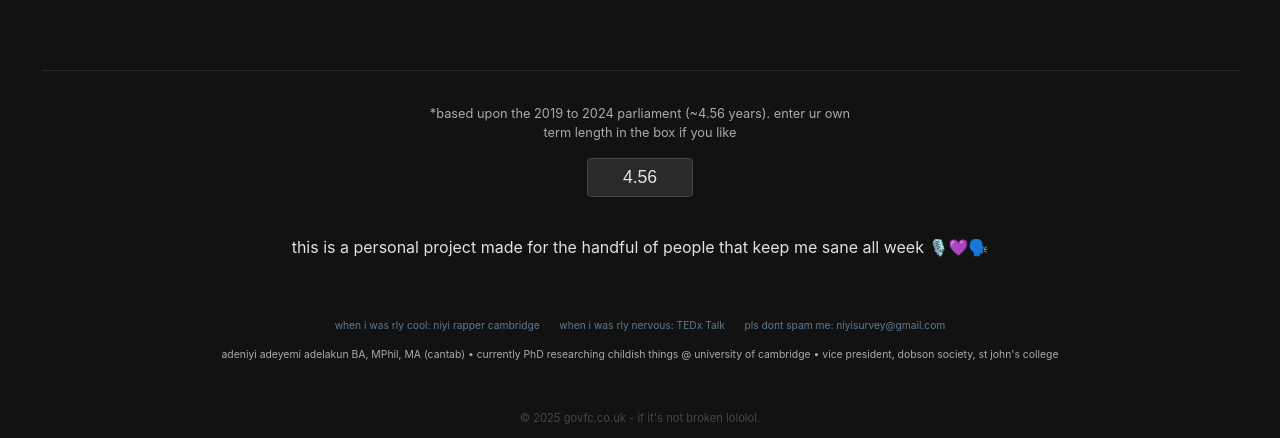
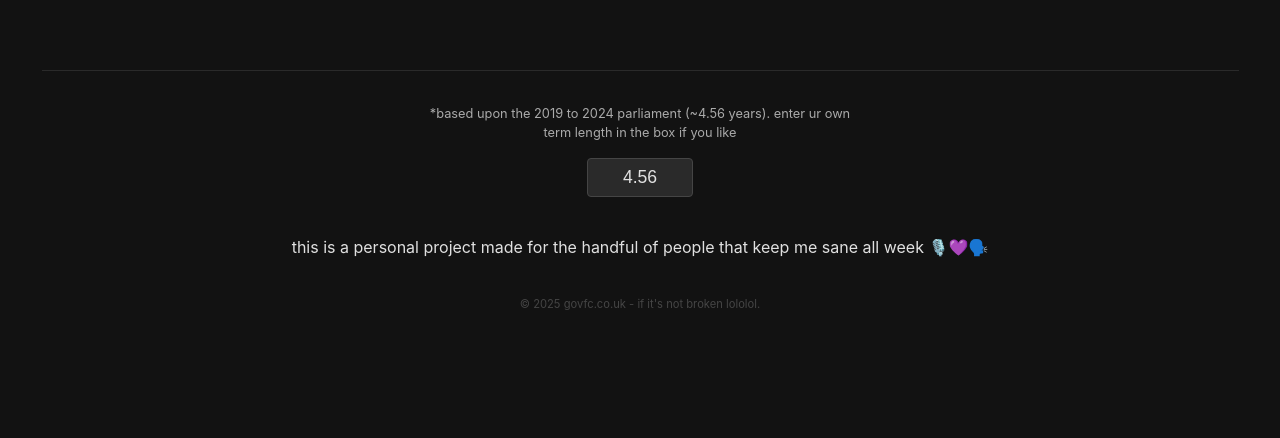
Before and after one commit to niyisurvey/govfc-html-ticker, a plain HTML site: page index.html in a window 1280 px wide. Shown: the part 504-942 px from the top of the page. After the commit the page ends 828 px from the top, so only its background shows below. Drawn offline with Linux system fonts and the light colour scheme.

```diff
--- a/index.html
+++ b/index.html
@@ -251,14 +251,6 @@
 
         </main>
 
-        <section class="details-section">
-             <p class="contact-links">
-                <a href="https://www.google.com/search?q=niyi+rapper+cambridge" target="_blank" rel="noopener noreferrer">when i was rly cool: niyi rapper cambridge</a>
-                <a href="https://www.youtube.com/watch?v=6NO3vfTilBA" target="_blank" rel="noopener noreferrer">when i was rly nervous: TEDx Talk</a>
-                <a href="mailto:spam@no2368792ued.co.uk">pls dont spam me: niyisurvey@gmail.com</a>
-            </p>
-            <p id="personal-info">adeniyi adeyemi adelakun BA, MPhil, MA (cantab) • currently PhD researching childish things @ university of cambridge • vice president, dobson society, st john's college</p>
-        </section>
 
         <footer>
             <p>© <span id="current-year"></span> govfc.co.uk - if it's not broken lololol.</p>
```
